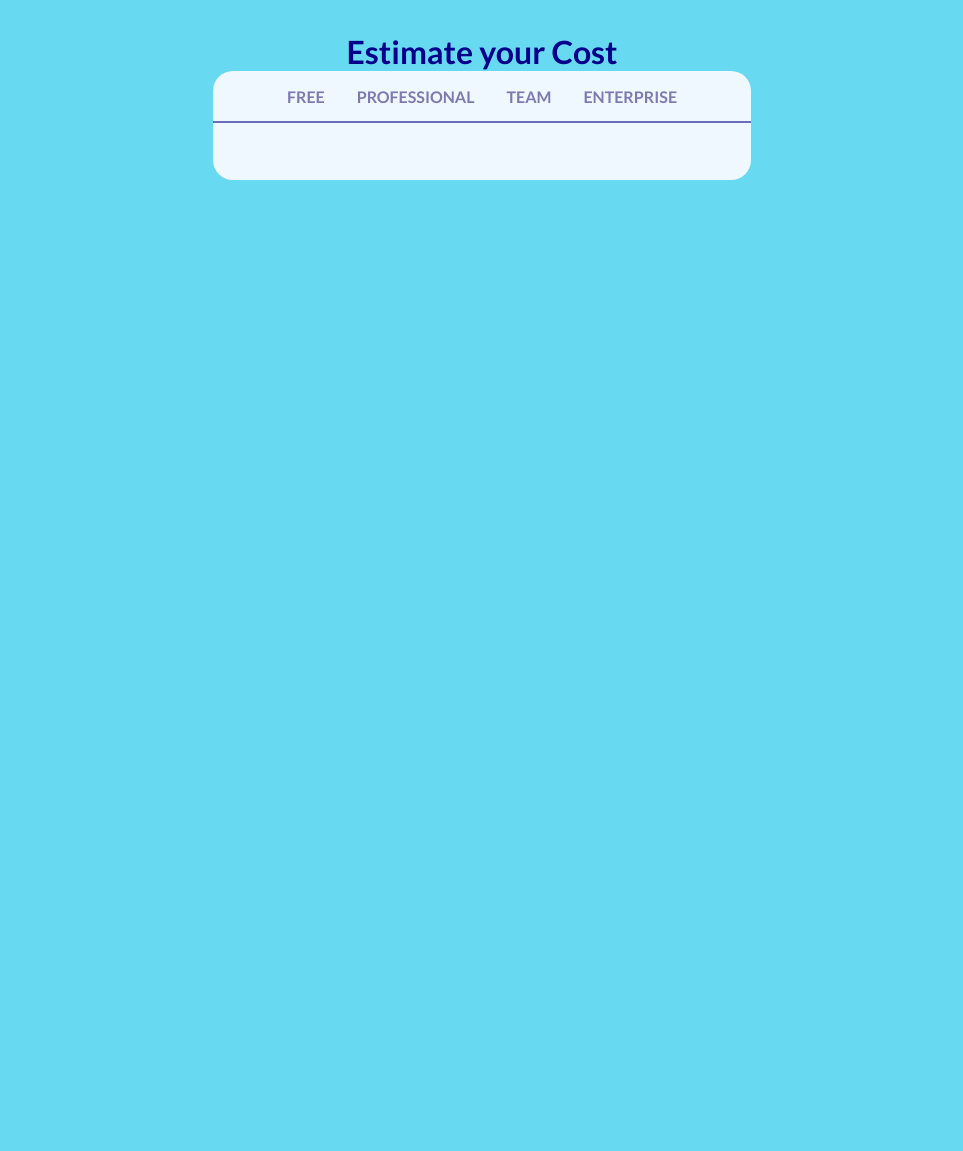
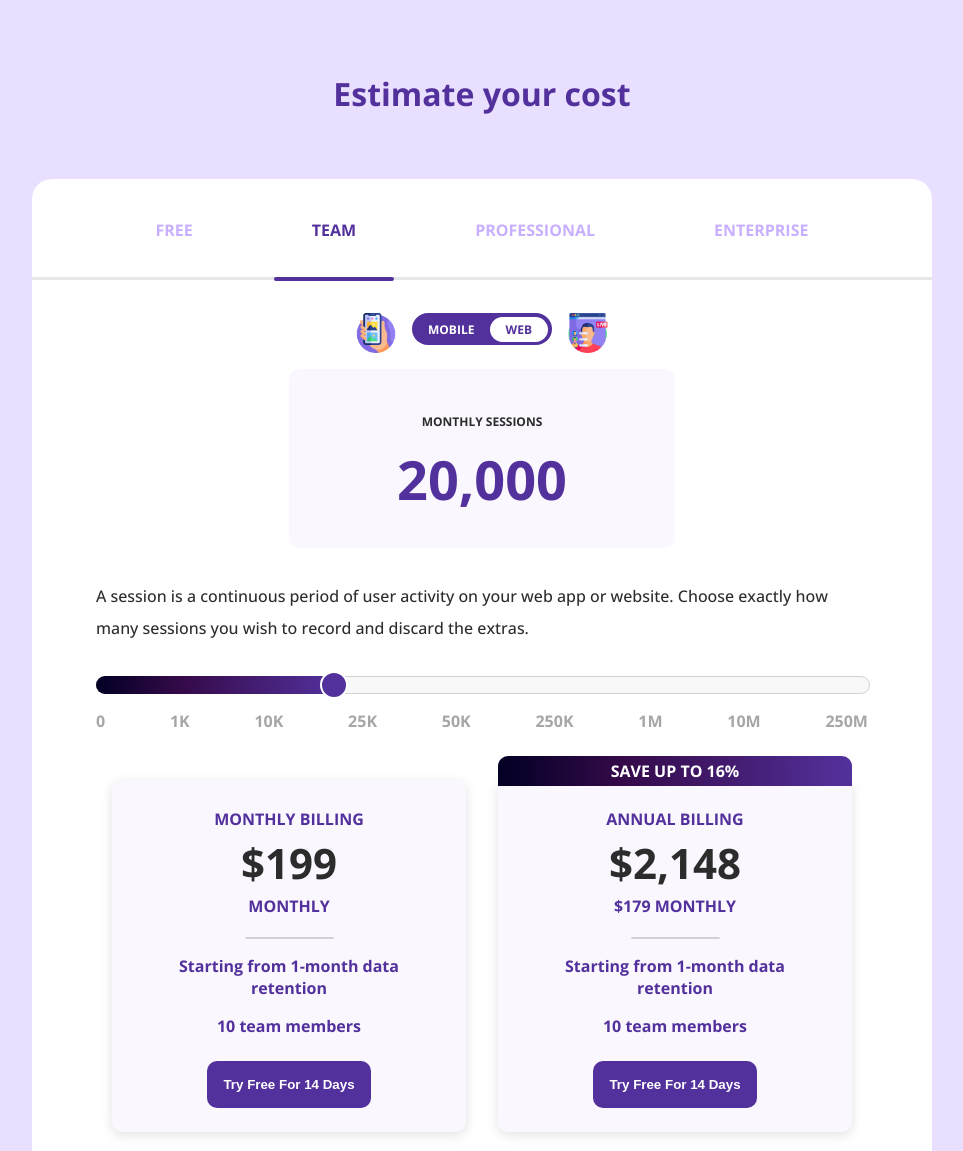
Before and after one commit to shenrique08/Basic-HTML-and-CSS, a plain HTML site: page mini-projects/8-Cost-Estimator/index.html in a window 1280 px wide. Shown: the top 1151 px of the page, without its empty margins (158-1121 px from the left). Before the commit the page ends 800 px from the top, so only its background shows below. Drawn offline with nearby package versions, Linux system fonts and the light colour scheme; a web font is replaced by a local one.

Commit message:
updating Cost-Estimator mini-project

```diff
--- /dev/null
+++ b/mini-projects/8-Cost-Estimator/index.css
@@ -0,0 +1,298 @@
+body {
+    background-color: rgb(233, 223, 255);
+    font-family: "Open Sans", sans-serif;
+    display: flex;
+    flex-direction: column;
+    justify-content: center;
+    align-items: center;
+    padding: 32px;
+    color: rgb(44, 44, 44);
+}
+
+h1 {
+    color: rgb(83, 49, 156);
+    margin: 32px 0 64px 0;
+}
+
+.container {
+    background-color: white;
+    width: 100%;
+    max-width: 900px;
+    box-sizing: border-box;
+    display: flex;
+    flex-direction: column;
+    justify-content: center;
+    align-items: center;
+    border-radius: 20px;
+    padding: 0 64px 64px 64px;
+    position: relative;
+}
+
+.tabs {
+    display: flex;
+    width: 100%;
+    justify-content: space-around;
+    text-transform: uppercase;
+    font-weight: bold;
+    color: rgb(200, 175, 255);
+    margin: 0 0 32px 0;
+    padding: 16px;
+}
+
+.tabs p {
+    padding: 8px;
+}
+
+.tabs p:hover {
+    color: rgb(83, 49, 156);
+    cursor: pointer;
+}
+.tabs .active {
+    color: rgb(83, 49, 156);
+    position: relative;
+}
+
+.line {
+    height: 3px;
+    width: 100%;
+    position: absolute;
+    top: 98px;
+    background-color: rgb(231, 231, 231);
+}
+
+.tabs .active::before {
+    content: "";
+    width: 200%;
+    height: 4px;
+    background-color: rgb(83, 49, 156);
+    position: absolute;
+    bottom: -32px;
+    left: -50%;
+    z-index: 2;
+    border-radius: 10px;
+}
+
+.toggle-wrapper {
+    display: flex;
+}
+
+.toggle-wrapper img {
+    height: 40px;
+    margin: 0 16px;
+}
+
+.toggle {
+    background-color: rgb(83, 49, 156);
+    height: 32px;
+    width: 140px;
+    border-radius: 20px;
+    display: flex;
+    justify-content: space-between;
+    align-items: center;
+    box-sizing: border-box;
+    padding: 0 4px 0 16px;
+    text-transform: uppercase;
+    font-weight: bold;
+    font-size: 12px;
+}
+
+.toggle span:first-of-type {
+  color: white;
+}
+
+.toggle span:last-of-type {
+    background-color: white;
+    color: rgb(83, 49, 156);
+    padding: 4px 16px;
+    border-radius: 20px;
+}
+
+.sessions-card {
+    background-color: rgb(250, 247, 255);
+    text-align: center;
+    padding: 32px;
+    width: 50%;
+    text-transform: uppercase;
+    margin: 16px 0;
+    border-radius: 10px;
+    box-sizing: border-box;
+}
+
+.sessions-card p {
+    color: rgb(44, 44, 44);
+    font-size: 12px;
+    font-weight: bold;
+    margin-bottom: 16px 0 0 0;
+}
+.sessions-card .number {
+    color: rgb(83, 49, 156);
+    font-size: 54px;
+    margin: 0;
+}
+
+.description {
+    line-height: 32px;
+    margin: 16px 0 32px 0;
+}
+
+.slider {
+    width: 100%;
+    position: relative;
+    margin-bottom: 16px;
+}
+
+.slider .bar {
+    width: 100%;
+    height: 16px;
+    background-color: rgb(248, 248, 248);
+    border: 1px solid rgb(210, 210, 210);
+    border-radius: 20px;
+}
+
+.slider .progress {
+    width: 31%;
+    height: 18px;
+    background: linear-gradient(
+      90deg,
+      rgba(2, 0, 36, 1) 0%,
+      rgba(53, 10, 74, 1) 36%,
+      rgba(83, 49, 156, 1) 100%
+    );
+    border-top-left-radius: 20px;
+    border-bottom-left-radius: 20px;
+    position: absolute;
+    top: 0;
+    left: 0;
+}
+
+.slider .point {
+    height: 24px;
+    width: 24px;
+    background-color: rgb(83, 49, 156);
+    border-radius: 50%;
+    position: absolute;
+    top: -5px;
+    left: 29%;
+    border: 2px solid white;
+    transition: 0.15s transform ease;
+}
+
+.slider .point:hover {
+    cursor: pointer;
+    transform: scale(1.15);
+}
+
+.scale {
+    width: 100%;
+}
+.slider .scale ul {
+    list-style: none;
+    display: flex;
+    justify-content: space-between;
+    padding: 0;
+    font-weight: bold;
+    color: rgb(166, 166, 166);
+}
+
+.card-wrapper {
+  display: flex;
+}
+.card {
+    background-color: rgb(250, 247, 255);
+    border-radius: 10px;
+    margin: 16px;
+    padding: 16px 32px;
+    box-shadow: 0px 3px 11px 1px rgba(0, 0, 0, 0.1);
+    text-align: center;
+    font-weight: bold;
+    transition: 0.15s transform ease;
+    color: rgb(83, 49, 156);
+    position: relative;
+}
+
+.card:hover {
+    transform: translateY(-8px);
+}
+
+.card .top-section {
+    padding: 8px;
+    text-transform: uppercase;
+}
+
+.card .top-section p {
+    margin: 4px 0;
+}
+
+.card .price {
+    font-size: 42px;
+    color: rgb(44, 44, 44);
+}
+
+.card hr {
+    width: 30%;
+    border: 1px solid rgb(210, 210, 210);
+    border-radius: 2px;
+}
+
+.card button {
+    border: none;
+    color: white;
+    background-color: rgb(83, 49, 156);
+    padding: 16px;
+    border-radius: 10px;
+    transition: 0.15s transform ease;
+    font-weight: bold;
+    margin: 8px 0;
+}
+
+.card button:hover {
+    cursor: pointer;
+    transform: scale(1.05);
+}
+
+.card .save-header {
+    color: white;
+    background: linear-gradient(
+      90deg,
+      rgba(2, 0, 36, 1) 0%,
+      rgba(53, 10, 74, 1) 36%,
+      rgba(83, 49, 156, 1) 100%
+      );
+    position: absolute;
+    top: -24px;
+    left: 0;
+    width: 100%;
+    border-top-right-radius: 10px;
+    border-top-left-radius: 10px;
+}
+
+@media only screen and (max-width: 750px) {
+    .card {
+      width: 100%;
+    }
+    .card-wrapper {
+      flex-wrap: wrap-reverse;
+    }
+    .sessions-card {
+      width: 80%;
+    }
+}
+
+@media only screen and (max-width: 600px) {
+    body {
+      padding: 16px;
+    }
+    h1 {
+      margin: 0 0 16px 0;
+    }
+    .container {
+      padding: 0 16px;
+    }
+    .sessions-card {
+      width: 100%;
+    }
+    .toggle-wrapper {
+      width: 90%;
+      justify-content: space-around;
+    }
+}
--- a/mini-projects/8-Cost-Estimator/index.html
+++ b/mini-projects/8-Cost-Estimator/index.html
@@ -1,26 +1,91 @@
 <!DOCTYPE html>
-<html lang="en">
+<html>
+
 <head>
-    <meta charset="UTF-8">
-    <meta name="viewport" content="width=device-width, initial-scale=1.0">
-    <title>Cost Estimator</title>
-    <link rel="stylesheet" href="style.css">
+    <meta charset="utf-8" />
+    <meta http-equiv="X-UA-Compatible" content="IE=edge" />
+    <meta name="viewport" content="width=device-width, initial-scale=1" />
     <link rel="preconnect" href="https://fonts.googleapis.com">
     <link rel="preconnect" href="https://fonts.gstatic.com" crossorigin>
-    <link href="https://fonts.googleapis.com/css2?family=Cormorant:ital,wght@0,300..700;1,300..700&family=Indie+Flower&family=Lato:ital,wght@0,100;0,300;0,400;0,700;0,900;1,100;1,300;1,400;1,700;1,900&family=Passion+One:wght@400;700;900&family=Sriracha&family=Tektur:wght@400..900&display=swap" rel="stylesheet">
+    <link href="https://fonts.googleapis.com/css2?family=Open+Sans:wght@300;500;700&display=swap" rel="stylesheet">
+    <link rel="stylesheet" type="text/css" href="index.css" />
+    <title>Cost Estimator</title>
 </head>
+
 <body>
-    <h1>Estimate your Cost</h1>
-    <main class="container">
+    <h1>Estimate your cost</h1>
+    <div class="container">
         <div class="tabs">
             <p>Free</p>
+            <p class="active">Team</p>
             <p>Professional</p>
-            <p>Team</p>
             <p>Enterprise</p>
         </div>
         <div class="line"></div>
+        <div class="toggle-wrapper">
+            <img src="images/icon1.png" alt="">
+            <div class="toggle">
+                <span>Mobile</span>
+                <span>Web</span>
+            </div>
+            <img src="images/icon2.png" alt="">
+        </div>
+        <div class="sessions-card">
+            <p>Monthly Sessions</p>
+            <p class="number">20,000</p>
+        </div>
+        <p class="description">A session is a continuous period of user activity on your web app or website. Choose
+            exactly how many
+            sessions you wish to record and discard the extras.</p>
+        <div class="slider">
+            <div class="bar">
+                <div class="progress"></div>
+                <div class="point"></div>
+            </div>
+            <div class="scale">
+                <ul>
+                    <li>0</li>
+                    <li>1K</li>
+                    <li>10K</li>
+                    <li>25K</li>
+                    <li>50K</li>
+                    <li>250K</li>
+                    <li>1M</li>
+                    <li>10M</li>
+                    <li>250M</li>
+                </ul>
+            </div>
+        </div>
 
-    </main>
+        <div class="card-wrapper">
+            <div class="card">
+                <div class="top-section">
+                    <p>Monthly Billing</p>
+                    <p class="price">$199</p>
+                    <p>Monthly</p>
+                </div>
+                <hr>
+                <p>Starting from 1-month data retention</p>
+                <p>10 team members</p>
+                <button>Try Free For 14 Days</button>
+            </div>
+            <div class="card">
+                <div class="top-section">
+                    <div class="save-header">
+                        <p>Save up to 16%</p>
+                    </div>
+                    <p>ANNUAL BILLING</p>
+                    <p class="price">$2,148</p>
+                    <p>$179 Monthly</p>
+                </div>
+                <hr>
+                <p>Starting from 1-month data retention</p>
+                <p>10 team members</p>
+                <button>Try Free For 14 Days</button>
+            </div>
+        </div>
+    </div>
 
 </body>
+
 </html>
--- a/mini-projects/8-Cost-Estimator/style.css
+++ /dev/null
@@ -1,68 +0,0 @@
-* {
-    padding: 0;
-    margin: 0;
-
-}
-
-
-
-body {
-    background-color: #06c2e89b;
-    font-family: "Lato", sans-serif;
-    display: flex;
-    flex-direction: column;
-    justify-content: center;
-    align-items: center;
-    padding: 32px;
-
-}
-
-
-h1 {
-    color: darkblue;
-    text-align: center;
-}
-
-
-.container {
-    display: flex;
-    flex-direction: column;
-    justify-content: center;
-    align-items: center;
-    background-color: aliceblue;
-    width: auto;
-    max-width: 800px;
-    color: rgb(2, 30, 65);
-    border-radius: 20px;
-    padding: 0 58px 58px 58px;
-    position: relative;
-
-}
-
-
-.tabs {
-    display: flex;
-    width: 100%;
-    justify-content: space-around;
-    text-transform: uppercase;
-    font-weight: bold;
-    color: rgba(71, 61, 139, 0.675);
-}
-
-.tabs p {
-    padding: 16px;
-}
-
-.tabs p:hover {
-    color: darkblue;
-    text-decoration: underline;
-    cursor: pointer;
-}
-
-.line {
-    height: 1.8px;
-    position: absolute;
-    width: 100%;
-    top: 50px;
-    background-color: rgba(0, 0, 139, 0.558);
-}
```
